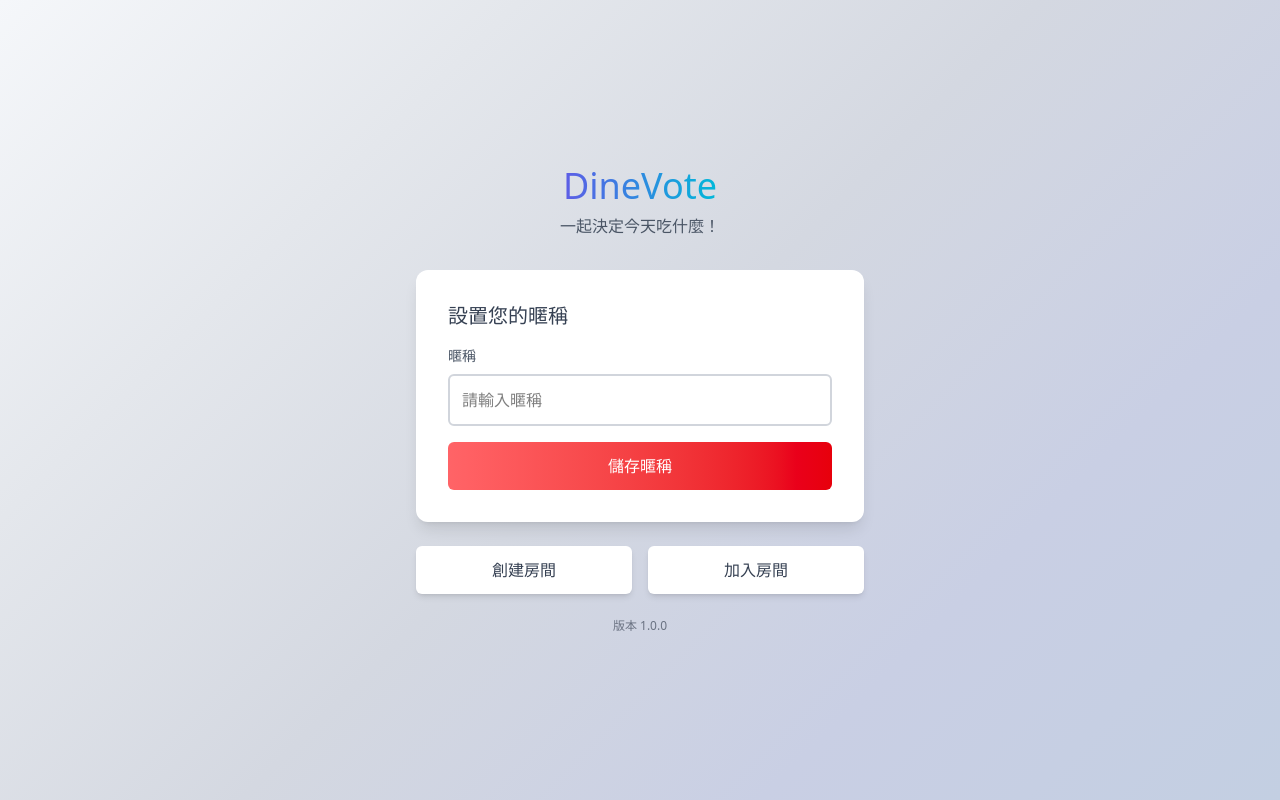
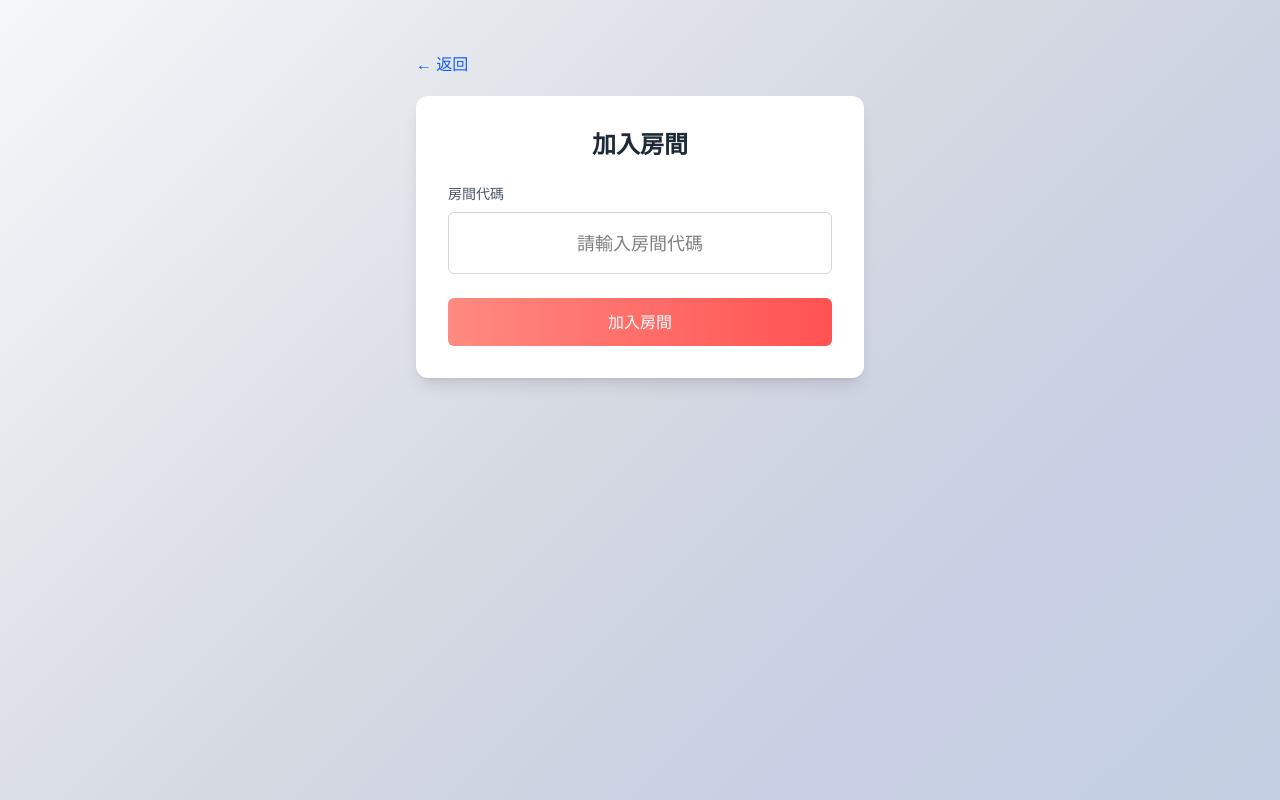
Before and after one commit to jon111rock/dine-vote, a Vue app: page /join-room in a window 1280 px wide. Before the commit this address led to /. Built offline with nearby package versions, Linux system fonts and the light colour scheme.

Commit message:
feat(join-room): 新增加入房間頁面及導航功能
- 在路由中新增 JoinRoom 頁面
- 更新 Home.vue，新增導航至加入房間頁面的功能
- 創建 JoinRoom.vue，實現房間代碼輸入介面

```diff
--- a/src/router/index.js
+++ b/src/router/index.js
@@ -5,6 +5,7 @@ import WaitingRoom from '@/views/WaitingRoom.vue';
 import VotingForm from '@/views/VotingForm.vue';
 import VotingResult from '@/views/VotingResult.vue';
 import ToastContainer from '@/components/common/ToastContainer.vue';
+import JoinRoom from '@/views/JoinRoom.vue';
 
 const routes = [
   {
@@ -32,11 +33,10 @@ const routes = [
     name: 'VotingResult',
     component: VotingResult
   },
-  // 測試用
   {
-    path: '/toast-container',
-    name: 'ToastContainer',
-    component: ToastContainer
+    path: '/join-room',
+    name: 'JoinRoom',
+    component: JoinRoom
   },
   {
     path: '/:pathMatch(.*)*',
--- a/src/views/Home.vue
+++ b/src/views/Home.vue
@@ -14,6 +14,11 @@ const handleNicknameSaved = (nickname) => {
 // 導航到創建房間頁面
 const navigateToCreateRoom = () => {
   router.push('/create-room')
+}
+
+// 導航到加入房間頁面
+const navigateToJoinRoom = () => {
+  router.push('/join-room')
 }
 </script>
 
@@ -37,7 +42,7 @@ const navigateToCreateRoom = () => {
       <!-- 底部按鈕 -->
       <div class="w-full flex gap-3 sm:gap-4">
         <button class="cursor-pointer w-1/2 bg-white rounded-md p-2 py-3 shadow-md text-gray-700 font-medium text-sm sm:text-base hover:shadow-lg transition-shadow" @click="navigateToCreateRoom">創建房間</button>
-        <button class="cursor-pointer w-1/2 bg-white rounded-md p-2 py-3 shadow-md text-gray-700 font-medium text-sm sm:text-base hover:shadow-lg transition-shadow">加入房間</button>
+        <button class="cursor-pointer w-1/2 bg-white rounded-md p-2 py-3 shadow-md text-gray-700 font-medium text-sm sm:text-base hover:shadow-lg transition-shadow" @click="navigateToJoinRoom">加入房間</button>
       </div>
 
       <!-- 版本資訊 -->
--- /dev/null
+++ b/src/views/JoinRoom.vue
@@ -0,0 +1,21 @@
+<script setup>
+import NavigationBack from '@/components/common/NavigationBack.vue'
+</script>
+
+<template>
+  <div class="flex items-center min-h-screen flex-col w-full py-8 px-4">
+    <div class="w-full max-w-md">
+      <NavigationBack />
+      <div class="w-full max-w-md bg-white p-6 sm:p-8 rounded-xl shadow-lg">
+        <h1 class="text-2xl font-bold text-center text-gray-800">加入房間</h1>
+        <div class="mt-6">
+          <p class="text-sm font-medium text-gray-600">房間代碼</p>
+          <input class="text-center text-lg mt-2 w-full border border-gray-300 rounded-md p-4" type="text" placeholder="請輸入房間代碼" />
+        </div>
+        <div class="mt-6">
+          <button class="cursor-pointer w-full bg-red-gradient text-white font-medium py-3 rounded-md">加入房間</button>
+        </div>
+      </div>
+    </div>
+  </div>
+</template>
```
